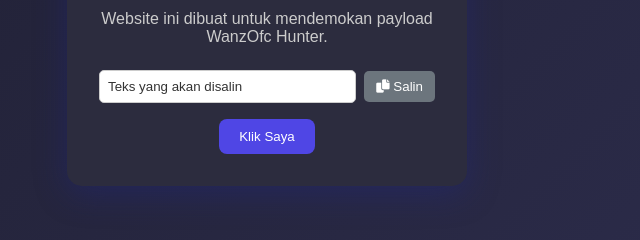
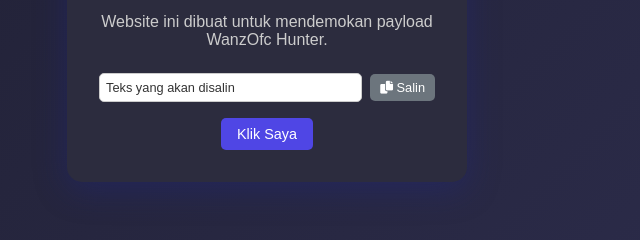
Before and after one commit to wulandari-tech/wulandari-tech, a website: page index.html in a window 1280 px wide. Shown: the part 345-585 px from the top of the page, 373-1013 px from the left. Drawn offline with nearby package versions, Linux system fonts and the light colour scheme.

Commit message:
Update index.html

```diff
--- a/index.html
+++ b/index.html
@@ -6,7 +6,7 @@
   <title>WanzOfc Hunter Demo</title>
   <link rel="stylesheet" href="https://cdnjs.cloudflare.com/ajax/libs/font-awesome/6.0.0/css/all.min.css" integrity="sha512-9usAa10IRO0HhonpyAIVpjrylPvoDwiPUiKdWk5t3PyolY1cOd4DSE0Ga+ri4AuTroPR5aQvXU9xC6qOPnzFeg==" crossorigin="anonymous" referrerpolicy="no-referrer" />
   <style>
-    /* (CSS sama seperti sebelumnya) */
+    /* (CSS sama seperti sebelumnya, beberapa dimodifikasi) */
     * {
       margin: 0;
       padding: 0;
@@ -41,13 +41,14 @@
       color: #ccc;
     }
     button {
-      padding: 10px 20px;
+      padding: 8px 16px; /* Ukuran tombol lebih kecil */
       border: none;
       background-color: #4f46e5;
       color: white;
-      border-radius: 8px;
+      border-radius: 5px; /* Radius lebih kecil */
       cursor: pointer;
       transition: background-color 0.3s ease;
+      font-size: 0.9rem; /* Font size lebih kecil */
     }
     button:hover {
       background-color: #4338ca;
@@ -68,20 +69,23 @@
     }
     .copy-input {
       flex-grow: 1;
-      padding: 8px;
+      padding: 6px;  /* Ukuran padding lebih kecil */
       border-radius: 5px;
       border: 1px solid #ccc;
       color: #333;
+      font-size: 0.8rem; /* Ukuran font lebih kecil */
+      width: 150px; /* Lebar input lebih kecil */
     }
     .copy-button {
       background-color: #6c757d;
       color: white;
       border: none;
-      padding: 8px 12px;
+      padding: 6px 10px; /* Ukuran padding lebih kecil */
       border-radius: 5px;
       cursor: pointer;
       margin-left: 8px;
       transition: background-color 0.3s ease;
+      font-size: 0.8rem; /* Ukuran font lebih kecil */
     }
     .copy-button:hover {
       background-color: #5a6268;
@@ -96,7 +100,7 @@
     <p>Website ini dibuat untuk mendemokan payload WanzOfc Hunter.</p>
 
     <div class="copy-container">
-      <input type="text" id="textToCopy" class="copy-input" value="Teks yang akan disalin">
+      <input type="text" id="textToCopy" class="copy-input" value="Teks yang akan disalin" >
       <button class="copy-button" onclick="copyText()"><i class="fas fa-copy"></i> Salin</button>
     </div>
 
```
